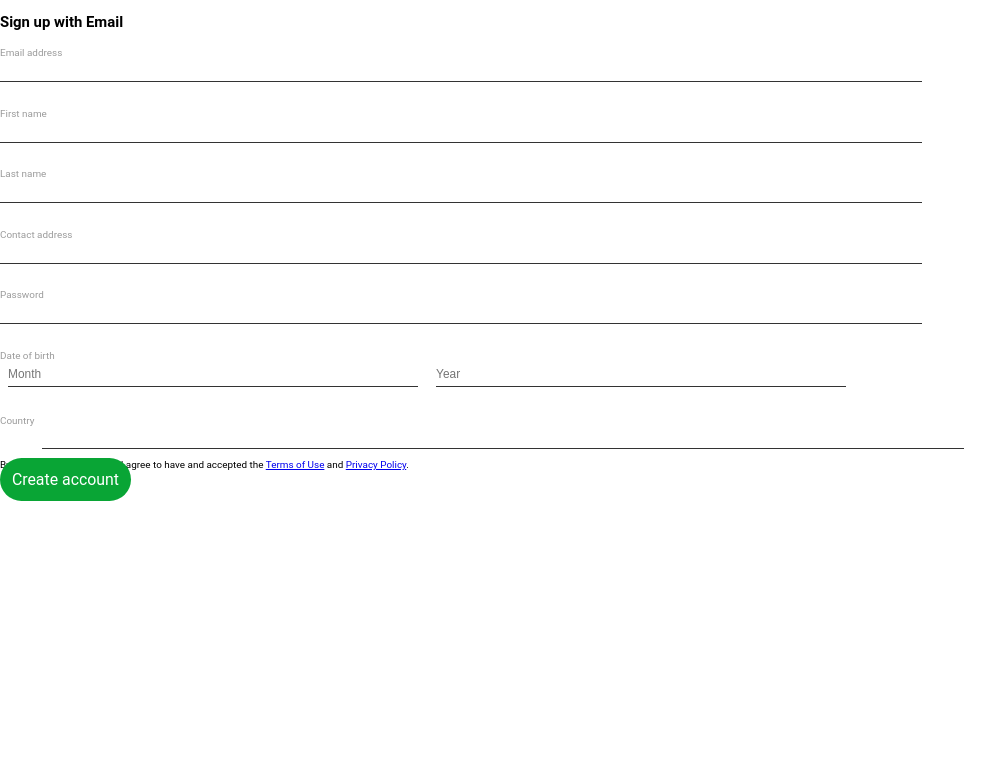
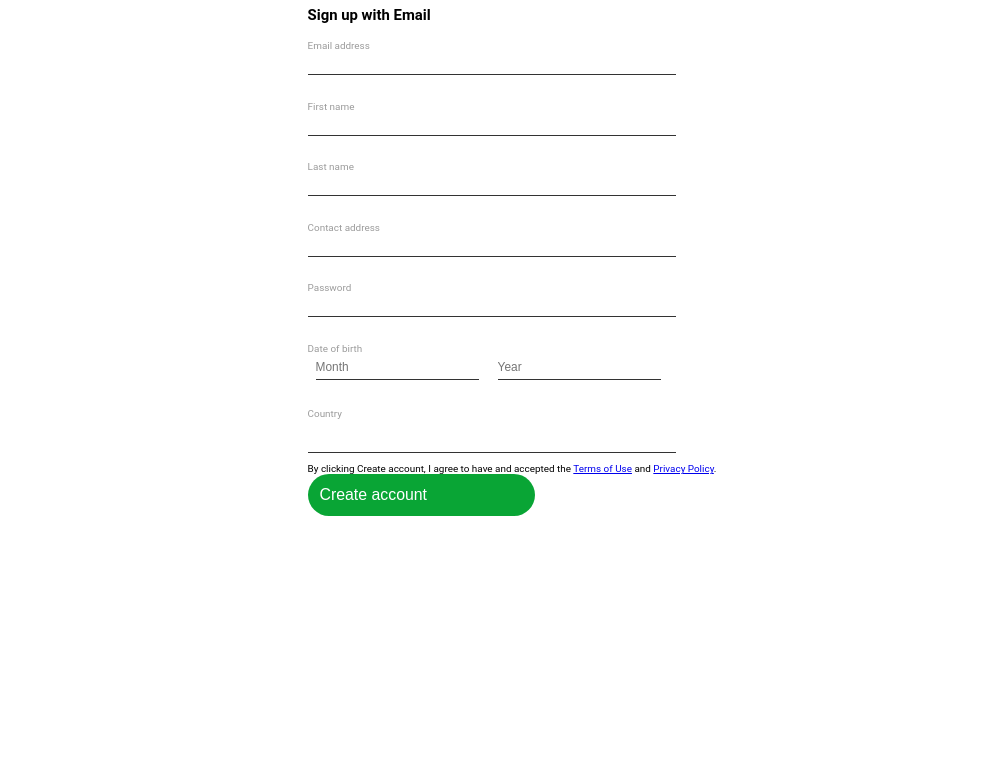
Before and after one commit to Benkalio/Politico, a plain HTML site: page sign up page/index.html in a window 1280 px wide. Shown: the part 180-960 px from the top of the page, without its empty margins (0-985 px from the left). Drawn offline with Linux system fonts and the light colour scheme; some icons are missing.

Commit message:
editing signup styles

```diff
--- a/sign up page/index.html
+++ b/sign up page/index.html
@@ -21,7 +21,7 @@
   </head>
   <body>
     <div class="logo">
-      <h2>Politico</h2>
+      <p>Politico</p>
     </div>
 
     <div class="container">
@@ -43,7 +43,8 @@
           </button>
         </div>
       </div>
-      <form action="submit" class="Signup-form">
+      <div class="Signup-form">
+        <form action="submit">
           <h2>Sign up with Email</h2>
           <div class="form-group">
             <label for="email" class="form-label">Email address</label>
@@ -93,10 +94,9 @@
             <a class="policy" href="#">Terms of Use</a> and
             <a class="policy" href="#">Privacy Policy</a>.
           </p>
-        <div>
-          <a href="#" class="cta">Create account</a>
+          <input href="#" class="cta" value="Create account" />
+        </form>
       </div>
-      </form>
     </div>
   </body>
 </html>
--- a/sign up page/style.css
+++ b/sign up page/style.css
@@ -75,11 +75,17 @@ main {
   padding: 0.8rem;
   margin-bottom: 1.2rem;
 }
-/*
-.first-section {
-  padding: 5px;
-  margin: 10 auto;
-} */
+
+.container {
+  position: absolute;
+  display: flex;
+  flex-direction: column;
+  justify-content: center;
+  align-items: center;
+  margin: 2rem 0;
+  width: 80%;
+  margin: 0 auto;
+}
 
 /* ****************** */
 /* First section */
@@ -89,7 +95,7 @@ section > h1 {
   font-weight: 600;
   font-size: 2.6rem;
   letter-spacing: 0.05px;
-  margin-bottom: 1.4rem;
+  margin: 10px;
 }
 
 section > p {
@@ -126,12 +132,6 @@ button {
 /* ******************* */
 /* Styling form  */
 /* ******************* */
-.container {
-  position: absolute;
-  margin: 2rem 0;
-  width: 80%;
-  margin: 0 auto;
-}
 
 form > h3 {
   font-weight: 400;
```
Lines whose indentation alone changed are shown as unchanged.
